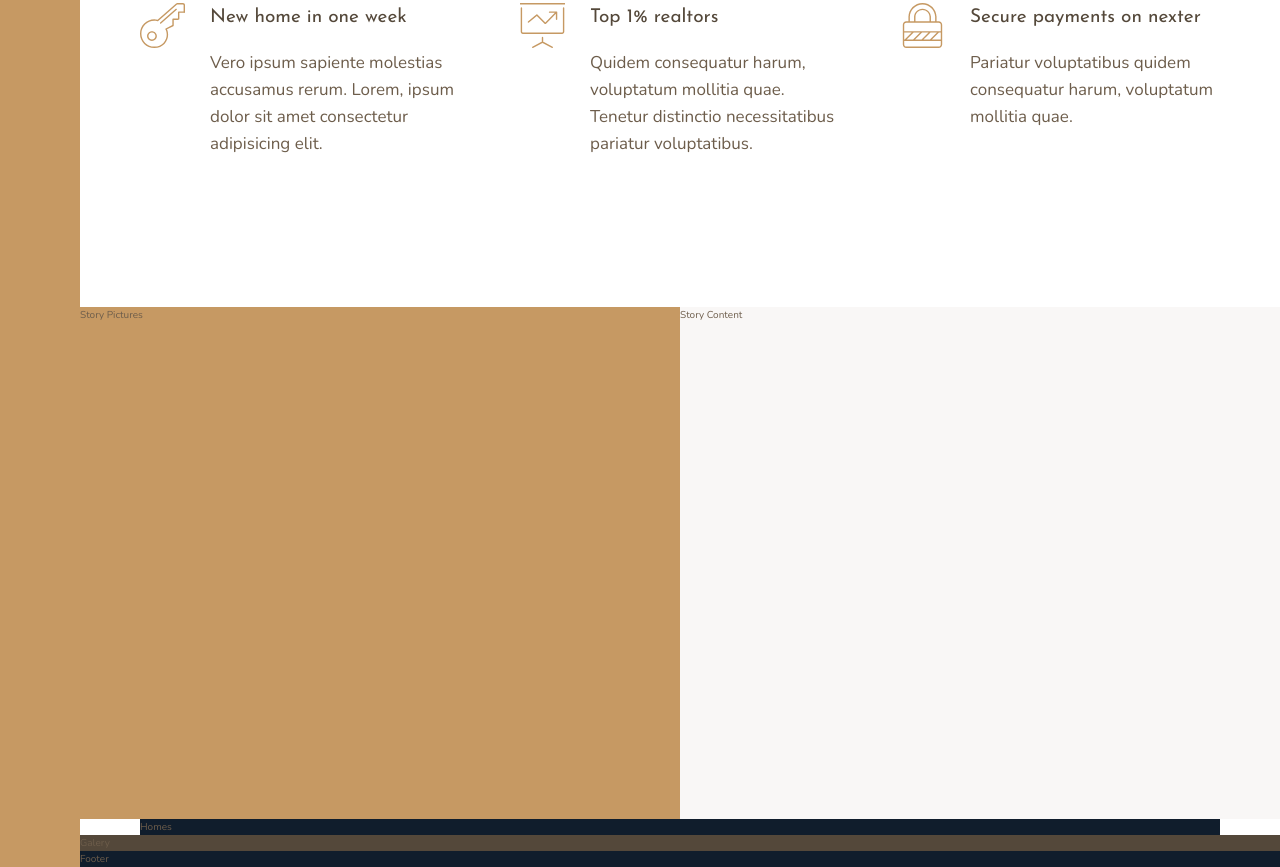
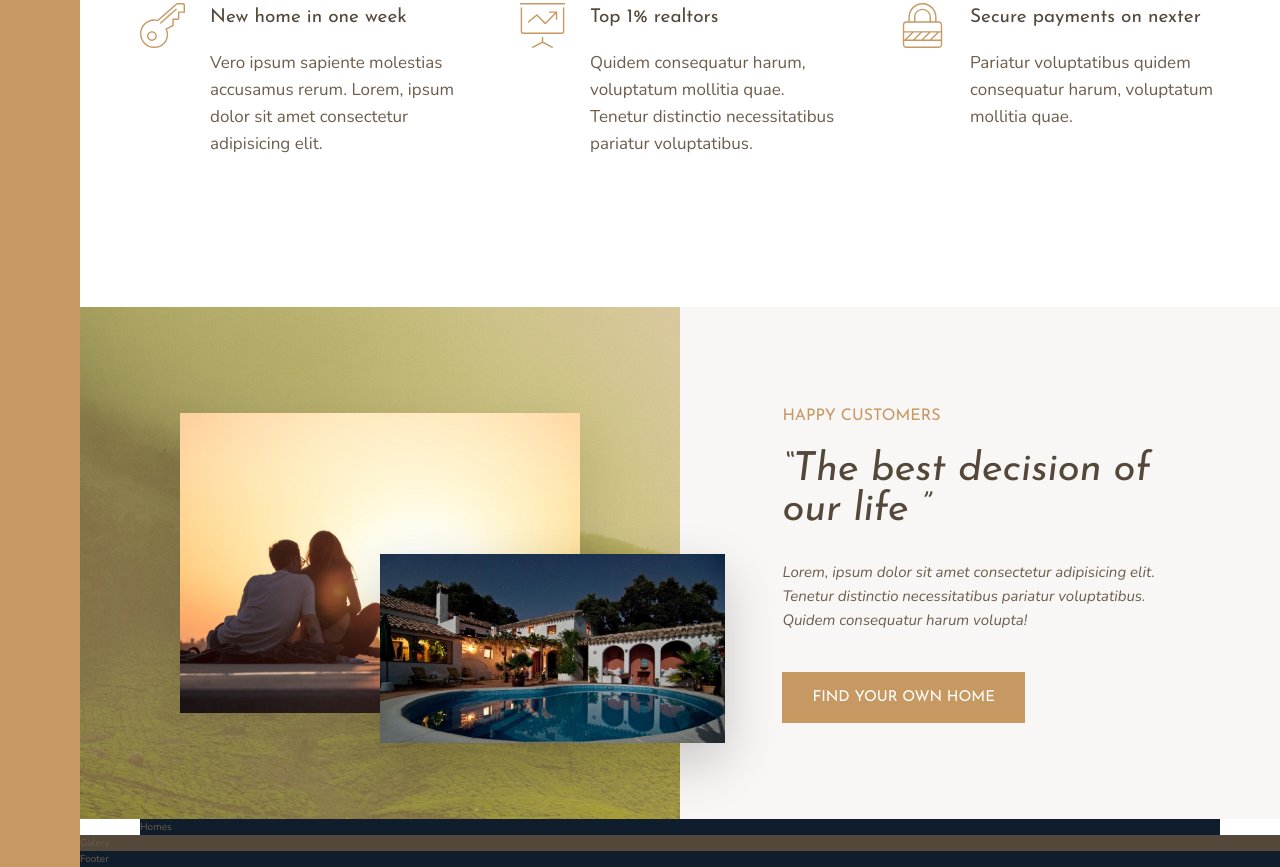
Before and after one commit to SalazarSDF/houses_layout, a website: page index.html in a window 1280 px wide. Shown: the part 1001-1868 px from the top of the page. Drawn offline with nearby package versions, Linux system fonts and the light colour scheme.

Commit message:
implement: stroy section

```diff
--- a/index.html
+++ b/index.html
@@ -87,8 +87,27 @@
         </p>
       </div>
     </section>
-    <div class="story__pictures">Story Pictures</div>
-    <div class="story__content">Story Content</div>
+    <div class="story__pictures">
+      <img
+        class="story__img--1"
+        src="img/story-1.jpeg"
+        alt="Couple with new house"
+      />
+      <img class="story__img--2" src="img/story-2.jpeg" alt="story__img--2" />
+    </div>
+    <div class="story__content">
+      <h3 class="heading-3 mb-sm">Happy Customers</h3>
+      <h2 class="heading-2 heading-2--dark mb-md">
+        &ldquo;The best decision of our life &rdquo;
+      </h2>
+      <p class="story__text">
+        Lorem, ipsum dolor sit amet consectetur adipisicing elit. Tenetur
+        distinctio necessitatibus pariatur voluptatibus. Quidem consequatur
+        harum volupta!
+      </p>
+
+      <button class="btn">Find your own home</button>
+    </div>
 
     <section class="homes">Homes</section>
     <section class="gallery">Galery</section>
--- a/sass/_story.scss
+++ b/sass/_story.scss
@@ -2,9 +2,53 @@
   &__pictures {
     background-color: $color-primary;
     grid-column: full/col-end 4;
+    background-image: linear-gradient(
+        rgba($color-primary, 0.5),
+        rgba($color-primary, 0.5)
+      ),
+      url(../img/back.jpg);
+
+    display: grid;
+
+    grid-template-rows: repeat(6, 1fr);
+    grid-template-columns: repeat(6, 1fr);
+
+    align-items: center;
   }
+
+  &__img--1 {
+    width: 100%;
+    grid-column: 2/6;
+    grid-row: 2/6;
+    box-shadow: 0 2rem 5rem rgba(#000, $alpha: 0.1);
+  }
+  &__img--2 {
+    width: 115%;
+    grid-column: 4/7;
+    grid-row: 4/6;
+    z-index: 20;
+    box-shadow: 0 2rem 5rem rgba(#000, $alpha: 0.2);
+  }
+
   &__content {
     background-color: $color-grey-light-1;
     grid-column: col-start 5 / full-end;
+
+    padding: 6rem 8vw;
+
+    // display: flex;
+    // flex-direction: column;
+    // justify-content: center;
+    // align-items: flex-start;
+
+    display: grid;
+    align-content: center;
+    justify-items: start;
+  }
+
+  &__text {
+    font-size: 1.5rem;
+    font-style: italic;
+    margin-bottom: 4rem;
   }
 }
--- a/sass/_typography.scss
+++ b/sass/_typography.scss
@@ -9,9 +9,21 @@
 
 .heading-2 {
   @extend %heading;
+  font-size: 4rem;
+  font-style: italic;
+  line-height: 1;
+  &--light {
+    color: $color-grey-light-1;
+  }
+  &--dark {
+    color: $color-grey-dark-1;
+  }
 }
 .heading-3 {
   @extend %heading;
+  font-size: 1.6rem;
+  color: $color-primary;
+  text-transform: uppercase;
 }
 .heading-4 {
   @extend %heading;
@@ -24,3 +36,33 @@
     color: $color-grey-dark-1;
   }
 }
+
+.btn {
+  background-color: $color-primary;
+  color: #fff;
+  border: none;
+  border-radius: 0;
+  font-family: $font-display;
+  font-size: 1.5rem;
+  text-transform: uppercase;
+  padding: 1.8rem 3rem;
+  cursor: pointer;
+  transition: all 0.2s;
+
+  &:hover {
+    background-color: $color-primary-dark;
+  }
+}
+
+.mb-sm {
+  margin-bottom: 2rem;
+}
+.mb-md {
+  margin-bottom: 3rem;
+}
+.mb-lg {
+  margin-bottom: 4rem;
+}
+.mb-hg {
+  margin-bottom: 8rem;
+}
```
Also changed, not shown: css/style.css.
